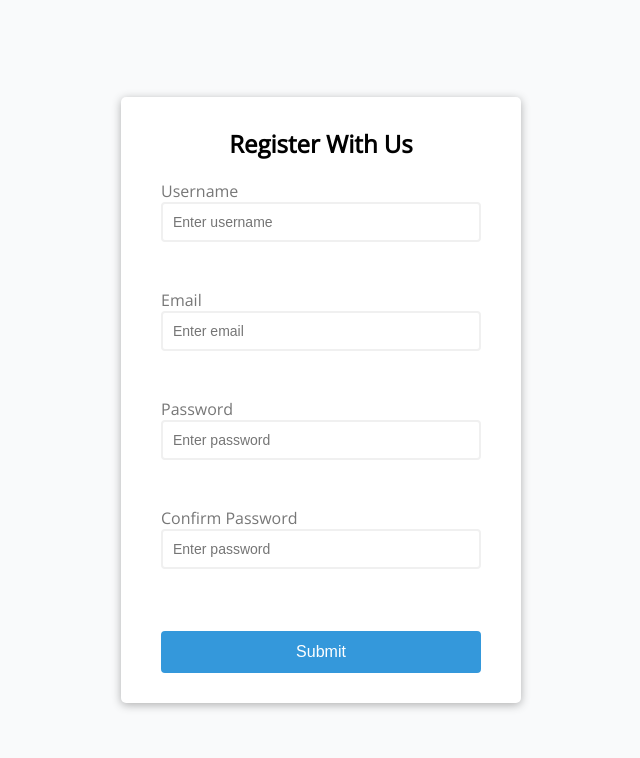
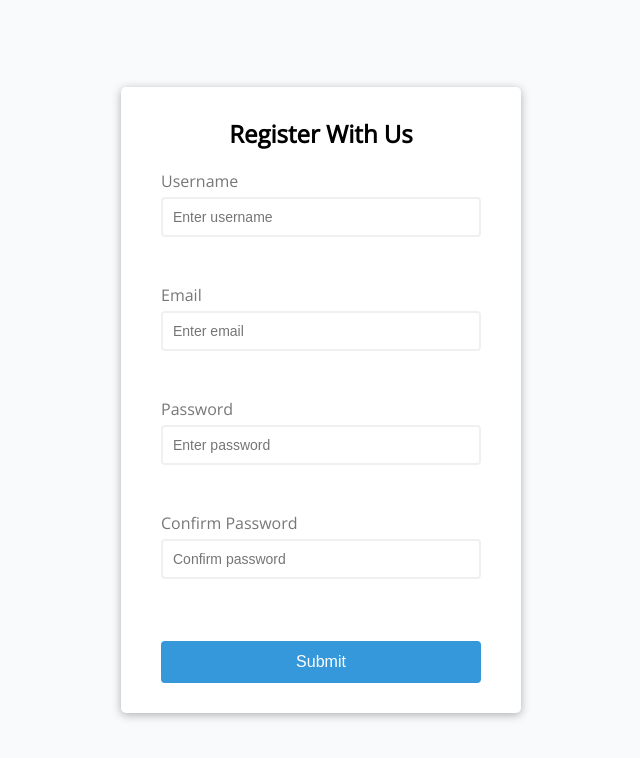
Before and after one commit to anniepuy/js_formValidator, a plain HTML site: page index.html in a window 1280 px wide. Shown: the whole page, without its empty margins (319-959 px from the left). Drawn offline with nearby package versions, Linux system fonts and the light colour scheme.

Commit message:
fixed error css

```diff
--- a/index.html
+++ b/index.html
@@ -27,7 +27,7 @@
             </div>
             <div class="form-control">
                 <label for="password2">Confirm Password</label>
-                <input type="password" id="password2" placeholder="Enter password">
+                <input type="password2" id="password2" placeholder="Confirm password">
                 <small>Error Message</small>
             </div>
             <button type="submit">Submit</button>
--- a/styles.css
+++ b/styles.css
@@ -19,7 +19,7 @@ body {
 }
 
 .container {
-    background-color: white;
+    background-color: #fff;
     border-radius: 5px;
     box-shadow: 0 2px 10px rgba(0, 0, 0, 0.3);
     width: 400px;
@@ -41,6 +41,12 @@ h2 {
 }
 
 .form-control {
+    color: #777;
+    display: block;
+    margin-bottom: 5px;
+}
+
+.form-control label {
     color: #777;
     display: block;
     margin-bottom: 5px;
@@ -78,7 +84,6 @@ h2 {
 
 .form-control.error small{
     visibility: visible;
-
 }
 
 .form button{
```
